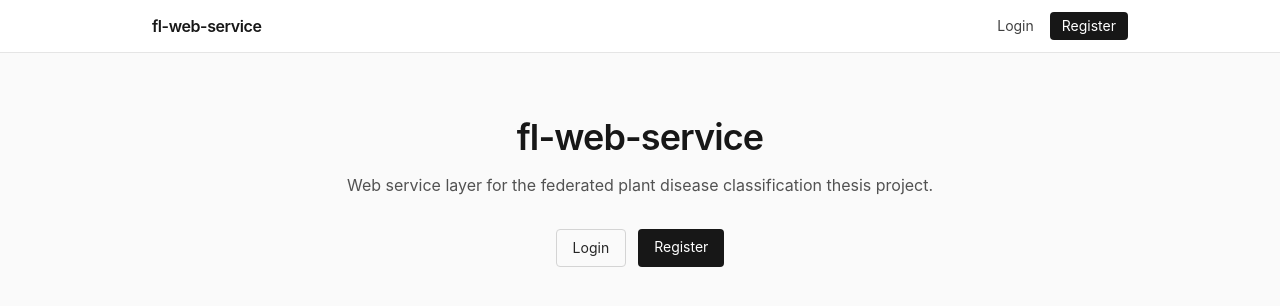
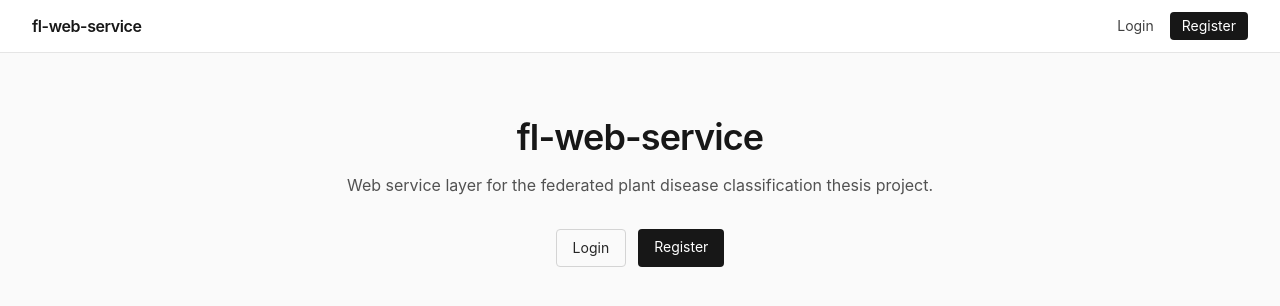
Before and after one commit to nxhxl000/fl-web-service, a React (Vite) app in the folder frontend/: page / in a window 1280 px wide. Shown: the top 306 px of the page. Built offline with nearby package versions, Linux system fonts and the light colour scheme.

Commit message:
frontend: full-width   layout and admin indicator in navbar
Navbar spans full viewport width and shows an (admin) label next to the logo when the current user is_admin.

```diff
--- a/frontend/src/components/Navbar.tsx
+++ b/frontend/src/components/Navbar.tsx
@@ -12,15 +12,18 @@ export function Navbar() {
 
   return (
     <nav className="border-b border-neutral-200 bg-white">
-      <div className="mx-auto flex max-w-5xl items-center justify-between px-6 py-3">
+      <div className="flex items-center justify-between px-8 py-3">
         <Link to="/" className="font-semibold tracking-tight text-neutral-900">
           fl-web-service
+          {user?.is_admin && (
+            <span className="ml-1 font-normal text-neutral-500">(admin)</span>
+          )}
         </Link>
         <div className="flex items-center gap-4 text-sm">
           {user ? (
             <>
-              <Link to="/tokens" className="text-neutral-700 hover:text-neutral-900">
-                Client tokens
+              <Link to="/projects" className="text-neutral-700 hover:text-neutral-900">
+                Projects
               </Link>
               <span className="text-neutral-500">{user.email}</span>
               <button
```
